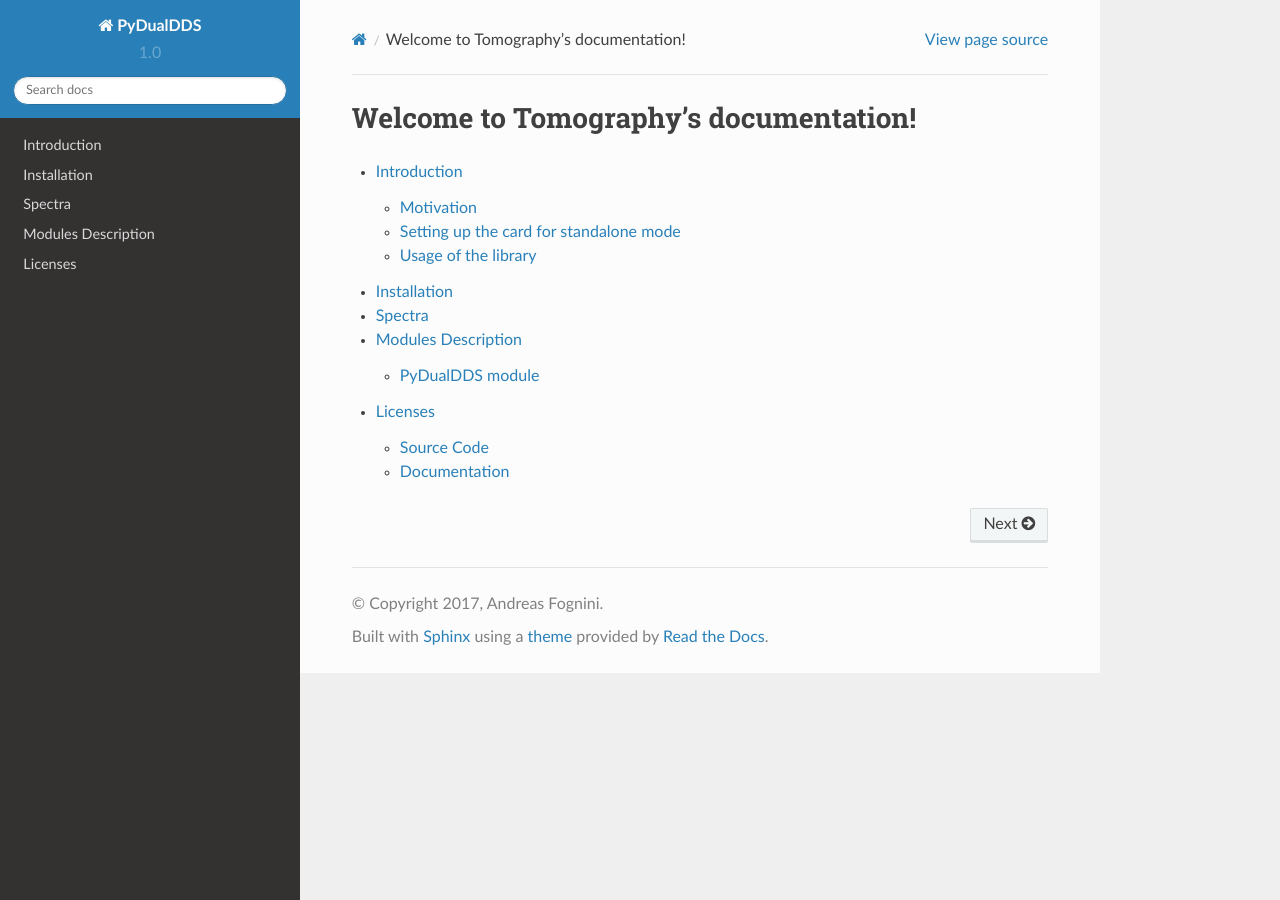
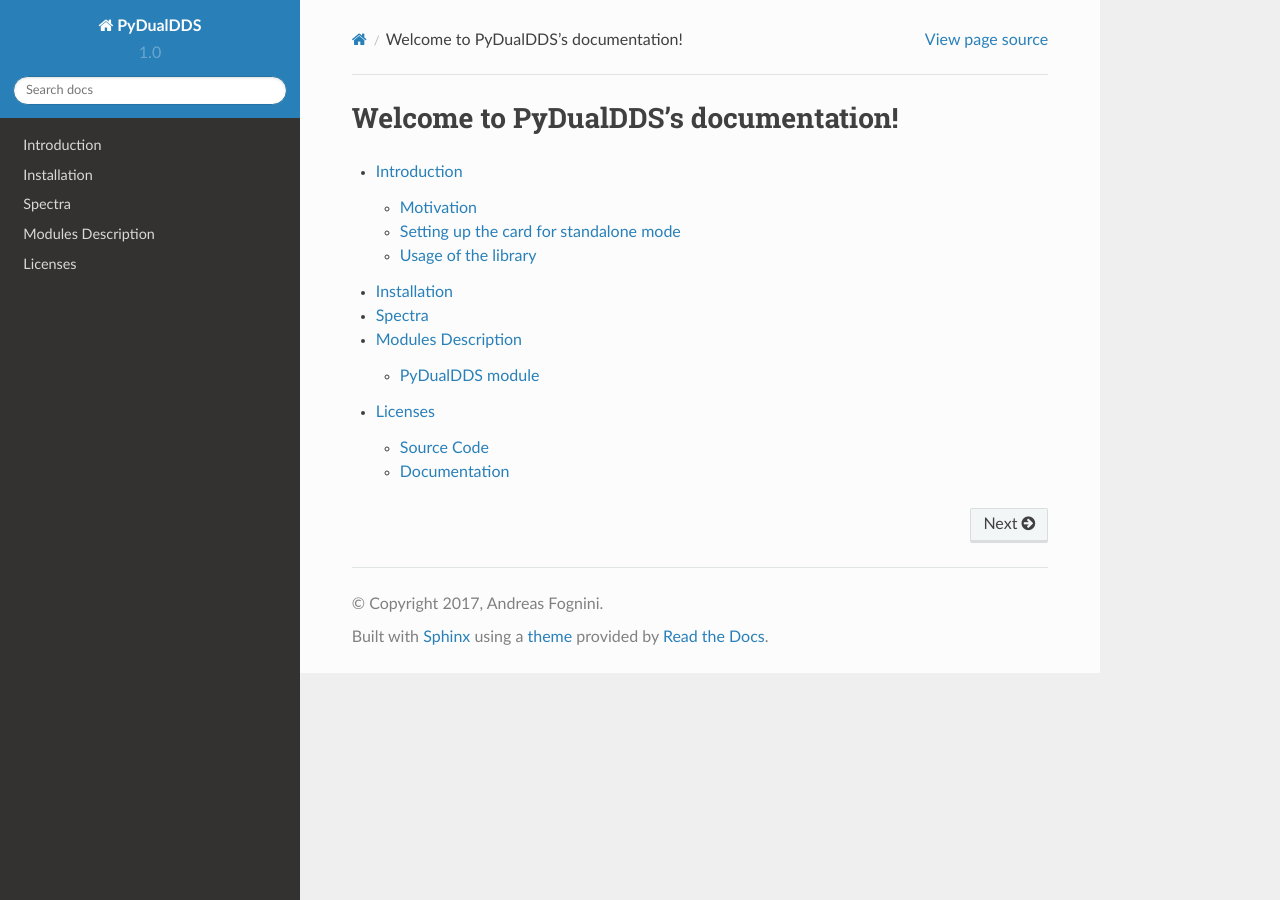
Before and after one commit to afognini/PyDualDDS, a Sphinx documentation site: the page built from docs/index.rst, in a window 1280 px wide. Built offline with Sphinx 7.4.7 and the Read the Docs theme 2.0.0, drawn with Linux system fonts in a browser that asks for light colours.

Commit message:
updated documentation

```diff
--- a/docs/index.rst
+++ b/docs/index.rst
@@ -1,9 +1,9 @@
-.. DenstiyMatrix documentation master file, created by
+.. PyDualDDS documentation master file, created by
    sphinx-quickstart on Tue Jul  5 18:20:04 2016.
    You can adapt this file completely to your liking, but it should at least
    contain the root `toctree` directive.
 
-Welcome to Tomography's documentation!
+Welcome to PyDualDDS's documentation!
 =========================================
 
 
```
Also changed, not shown: 1 other file.
